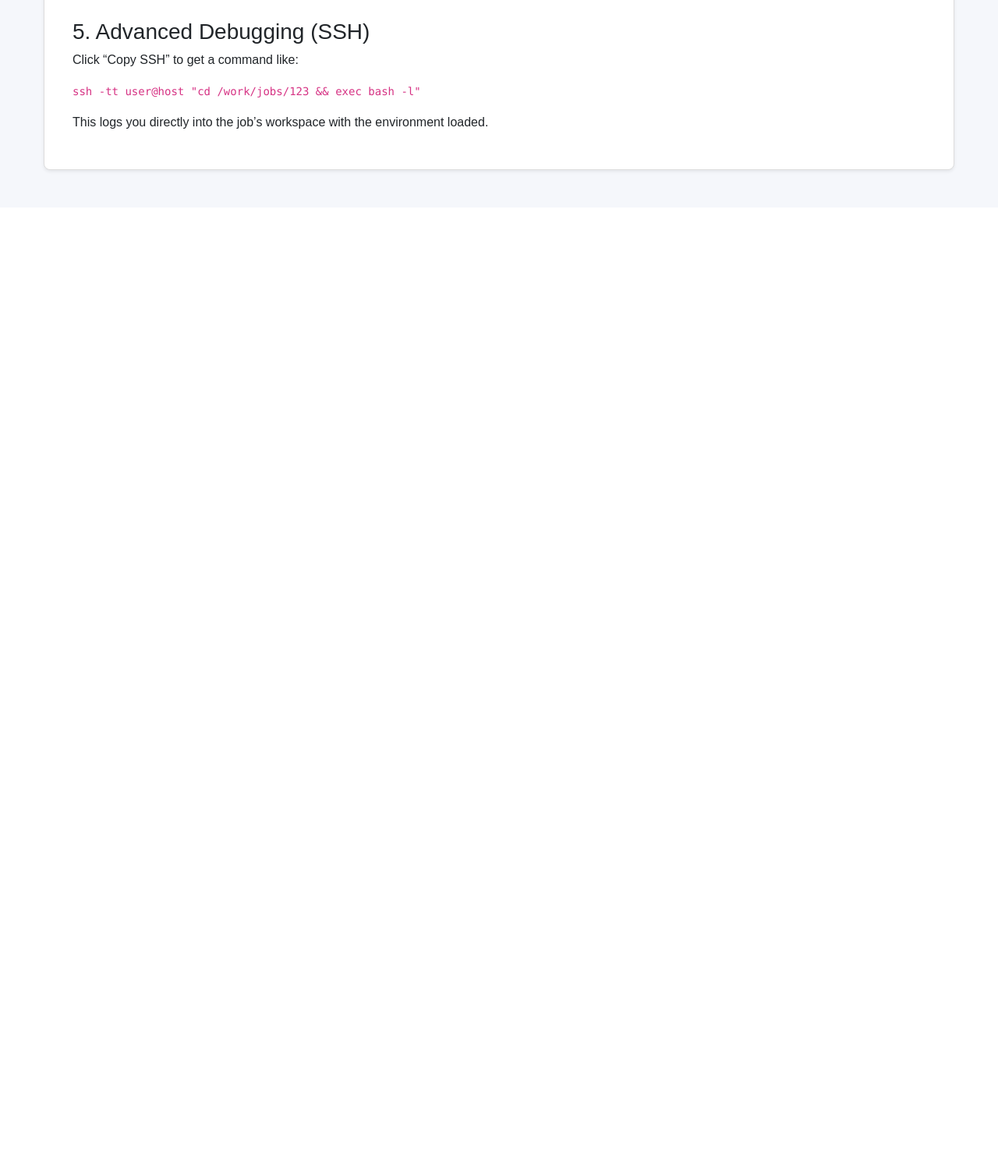
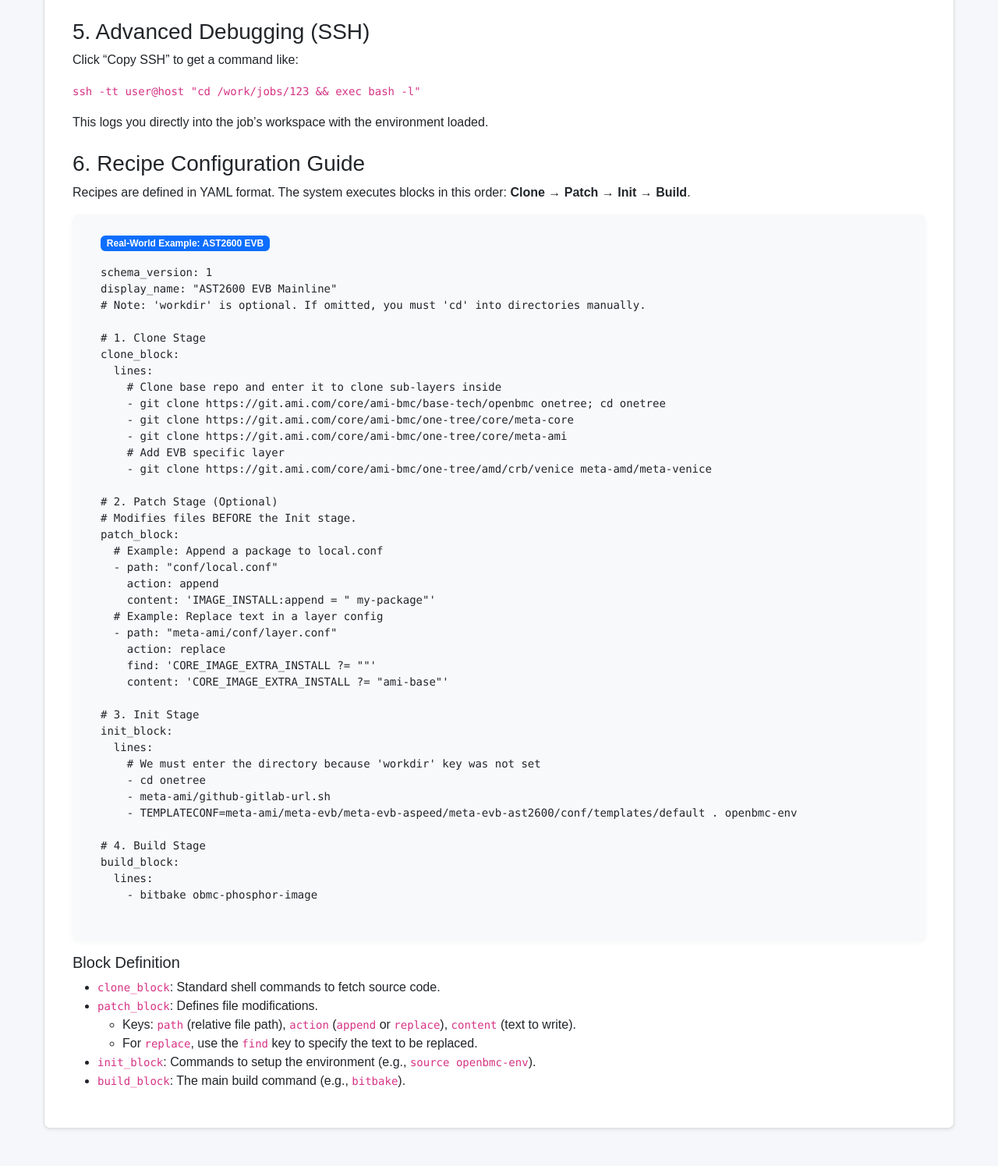
Before and after one commit to hanhanlee/autobuild_onetree, a FastAPI app: page /help in a window 1280 px wide. Shown: the part 694-2189 px from the top of the page at 78% size. Before the commit the page ends 916 px from the top, so only its background shows below. Run offline with FastAPI, Linux system fonts and the light colour scheme; some libraries are stand-ins or nearby versions.

Commit message:
docs: add AST2600 recipe example to help and rename project catalog
- Rename 'Project Templates' to 'Recipe Catalog' in sidebar for clarity.
- Add 'Recipe Configuration Guide' to help page using a real-world
  AST2600 EVB example.
- Document `clone`, `patch`, `init`, and `build` blocks with verified
  syntax and execution details.

```diff
--- a/templates/_layout.html
+++ b/templates/_layout.html
@@ -48,7 +48,7 @@
                     <li><a href="/" class="{% if current_page=='dashboard' %}active{% endif %}"><i class="bi bi-speedometer2 me-1"></i>Dashboard</a></li>
                     <li><a href="/new" class="{% if current_page=='new' %}active{% endif %}"><i class="bi bi-plus-circle me-2"></i>Create Job</a></li>
                     <li><a href="/jobs" class="{% if current_page=='jobs' %}active{% endif %}"><i class="bi bi-list-task me-2"></i>Jobs</a></li>
-                    <li><a href="/projects" class="{% if request.url.path.startswith('/projects') %}active{% endif %}"><i class="bi bi-box-seam me-2"></i>Project Templates</a></li>
+                    <li><a href="/projects" class="{% if request.url.path.startswith('/projects') %}active{% endif %}"><i class="bi bi-box-seam me-2"></i>Recipe Catalog</a></li>
                     <li><a href="/recipes" class="{% if request.url.path.startswith('/recipes') %}active{% endif %}"><i class="bi bi-file-earmark-code me-2"></i>Recipes</a></li>
                     <li><a href="/profile" class="{% if request.url.path.startswith('/profile') %}active{% endif %}"><i class="bi bi-person-circle me-1"></i>My Profile</a></li>
                     <li><a href="/settings" class="nav-link {% if current_page in ('token','settings') %}active{% endif %}{% if token_ok is defined and not token_ok %} token-alert{% endif %}"><i class="bi bi-gear me-2"></i>Settings{% if token_ok is defined and not token_ok %} (!) {% endif %}</a></li>
--- a/templates/help.html
+++ b/templates/help.html
@@ -41,6 +41,69 @@
     <p>Click “Copy SSH” to get a command like:</p>
     <blockquote><code>ssh -tt user@host "cd /work/jobs/123 &amp;&amp; exec bash -l"</code></blockquote>
     <p>This logs you directly into the job’s workspace with the environment loaded.</p>
+
+    <h3 class="mt-4">6. Recipe Configuration Guide</h3>
+    <p>Recipes are defined in YAML format. The system executes blocks in this order: <strong>Clone &rarr; Patch &rarr; Init &rarr; Build</strong>.</p>
+
+    <div class="card bg-light border-0">
+      <div class="card-header bg-transparent border-0 pb-0">
+          <span class="badge bg-primary">Real-World Example: AST2600 EVB</span>
+      </div>
+      <div class="card-body p-3">
+<pre><code class="language-yaml">schema_version: 1
+display_name: "AST2600 EVB Mainline"
+# Note: 'workdir' is optional. If omitted, you must 'cd' into directories manually.
+
+# 1. Clone Stage
+clone_block:
+  lines:
+    # Clone base repo and enter it to clone sub-layers inside
+    - git clone https://git.ami.com/core/ami-bmc/base-tech/openbmc onetree; cd onetree
+    - git clone https://git.ami.com/core/ami-bmc/one-tree/core/meta-core
+    - git clone https://git.ami.com/core/ami-bmc/one-tree/core/meta-ami
+    # Add EVB specific layer
+    - git clone https://git.ami.com/core/ami-bmc/one-tree/amd/crb/venice meta-amd/meta-venice
+
+# 2. Patch Stage (Optional)
+# Modifies files BEFORE the Init stage.
+patch_block:
+  # Example: Append a package to local.conf
+  - path: "conf/local.conf"
+    action: append
+    content: 'IMAGE_INSTALL:append = " my-package"'
+  # Example: Replace text in a layer config
+  - path: "meta-ami/conf/layer.conf"
+    action: replace
+    find: 'CORE_IMAGE_EXTRA_INSTALL ?= ""'
+    content: 'CORE_IMAGE_EXTRA_INSTALL ?= "ami-base"'
+
+# 3. Init Stage
+init_block:
+  lines:
+    # We must enter the directory because 'workdir' key was not set
+    - cd onetree
+    - meta-ami/github-gitlab-url.sh
+    - TEMPLATECONF=meta-ami/meta-evb/meta-evb-aspeed/meta-evb-ast2600/conf/templates/default . openbmc-env
+
+# 4. Build Stage
+build_block:
+  lines:
+    - bitbake obmc-phosphor-image</code></pre>
+      </div>
+    </div>
+
+    <h5 class="mt-3">Block Definition</h5>
+    <ul>
+        <li><code>clone_block</code>: Standard shell commands to fetch source code.</li>
+        <li><code>patch_block</code>: Defines file modifications.
+            <ul>
+                <li>Keys: <code>path</code> (relative file path), <code>action</code> (<code>append</code> or <code>replace</code>), <code>content</code> (text to write).</li>
+                <li>For <code>replace</code>, use the <code>find</code> key to specify the text to be replaced.</li>
+            </ul>
+        </li>
+        <li><code>init_block</code>: Commands to setup the environment (e.g., <code>source openbmc-env</code>).</li>
+        <li><code>build_block</code>: The main build command (e.g., <code>bitbake</code>).</li>
+    </ul>
   </div>
 </div>
 {% endblock %}
```
